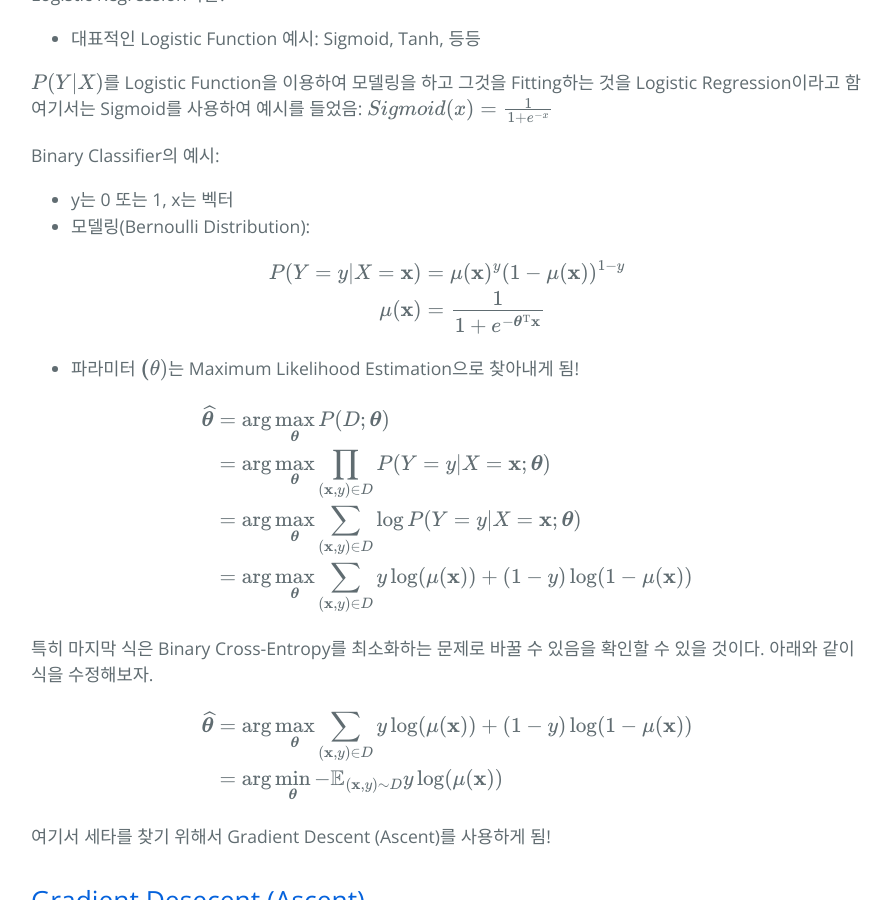
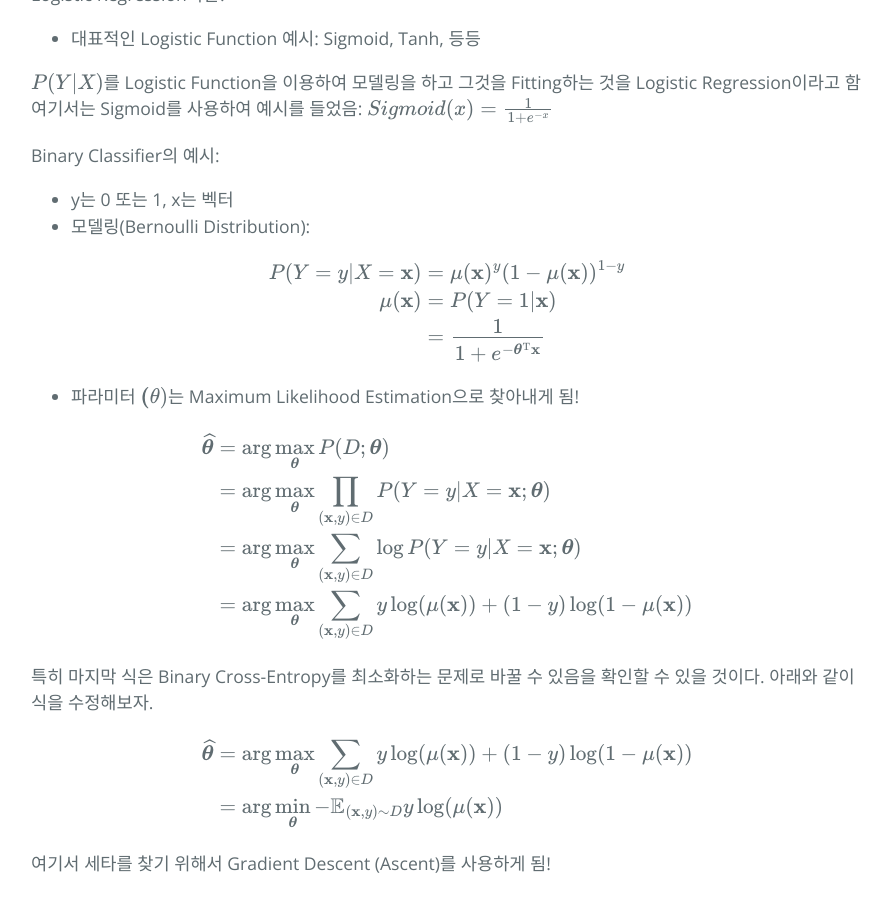
Before and after one commit to hcnoh/hcnoh.github.io, a Jekyll site: the page built from _posts/2019-04-25-logistic-regression-and-naive-bayes.md, in a window 1280 px wide and 900 px high, scrolled down 1011 px. Shown: the whole window, without its empty margins (193-1085 px from the left). Built offline with Jekyll 4.4.1, drawn with Linux system fonts in a browser that asks for light colours; formulas are drawn with MathJax 3; comment, search, counter and statistics services are not loaded.

Commit message:
Update 2019-04-25-logistic-regression-and-naive-bayes.md

```diff
--- a/_posts/2019-04-25-logistic-regression-and-naive-bayes.md
+++ b/_posts/2019-04-25-logistic-regression-and-naive-bayes.md
@@ -38,7 +38,8 @@ Binary Classifier의 예시:
 $$
 \begin{align*}
 P(Y=y\vert X=\mathbf{x}) & = \mu(\mathbf{x})^y(1−\mu(\mathbf{x}))^{1−y} \\
-\mu(\mathbf{x}) & = \frac{1}{1+e^{−\boldsymbol{\theta}^{\text{T}}\mathbf{x}}}
+\mu(\mathbf{x}) & = P(Y=1\vert \mathbf{x})\\
+& = \frac{1}{1+e^{−\boldsymbol{\theta}^{\text{T}}\mathbf{x}}}
 \end{align*}
 $$
 
```
